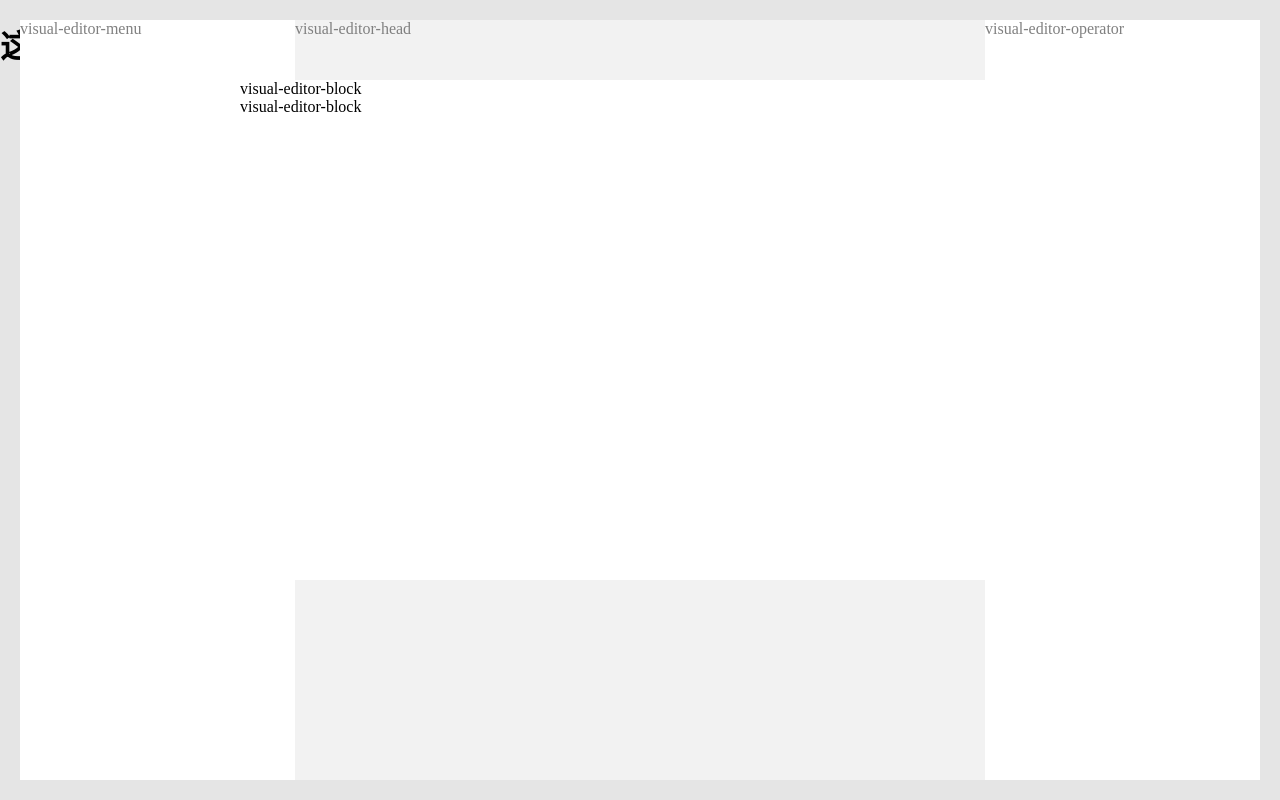
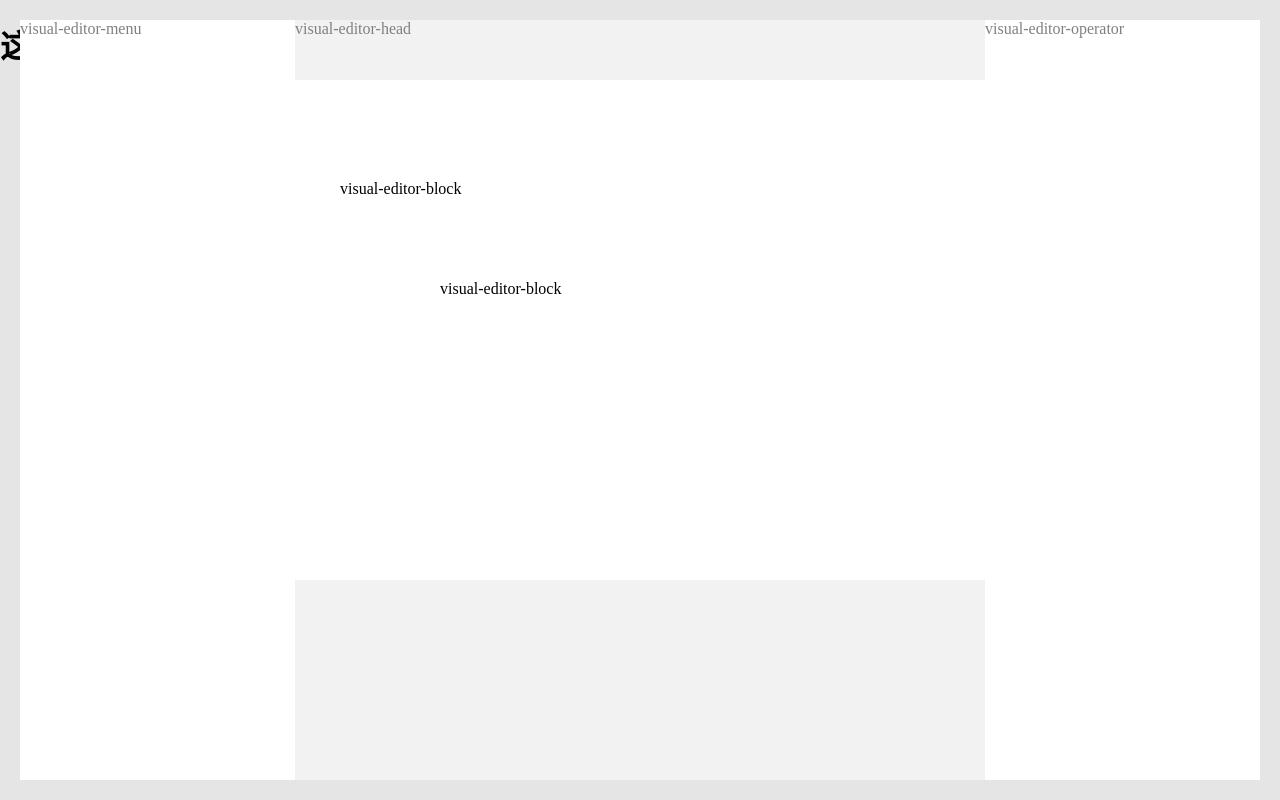
Before and after one commit to zhangyanling77/visual-editor-vue, a Vue app: page / in a window 1280 px wide. Built offline with nearby package versions, Linux system fonts and the light colour scheme.

Commit message:
feat: editor

```diff
--- a/src/packages/visual-editor-block.tsx
+++ b/src/packages/visual-editor-block.tsx
@@ -1,13 +1,18 @@
-import { defineComponent, PropType } from "vue";
+import { computed, defineComponent, PropType } from "vue";
 import { VisualEditorBlockData } from "./visual-editor.utils";
 
 export const VisualEditorBlock = defineComponent({
   props: {
-    block: { type: Object as PropType<VisualEditorBlockData>, required: true }
+    block: { type: Object as PropType<VisualEditorBlockData>, required: true },
   },
   setup(props, ctx) {
+    const styles = computed(() => ({
+      top: `${props.block.top}px`,
+      left: `${props.block.left}px`,
+    }))
+
     return () => (
-      <div>
+      <div class="visual-editor-block" style={styles.value}>
         visual-editor-block
       </div>
     )
--- a/src/packages/visual-editor.scss
+++ b/src/packages/visual-editor.scss
@@ -78,9 +78,9 @@ $primary: #1890ff; // 主色
         flex-grow: 0;
         position: relative;
 
-        // .visual-editor-block {
-
-        // }
+        .visual-editor-block {
+          position: absolute;
+        }
       }
     }
   }
--- a/src/packages/visual-editor.tsx
+++ b/src/packages/visual-editor.tsx
@@ -17,7 +17,7 @@ export const VisualEditor = defineComponent({
   setup(props, ctx) {
     /** 双向绑定值，容器中的组件数据 */
     const dataModel = useModel(() => props.modelValue, val => ctx.emit('update:modelValue', val));
-    // console.log('=====>', dataModel)
+    // console.log('dataModel: ', dataModel)
     const containerStyles = computed(() => ({
       width: `${dataModel.value.container.width}px`,
       height: `${dataModel.value.container.height}px`,
```
